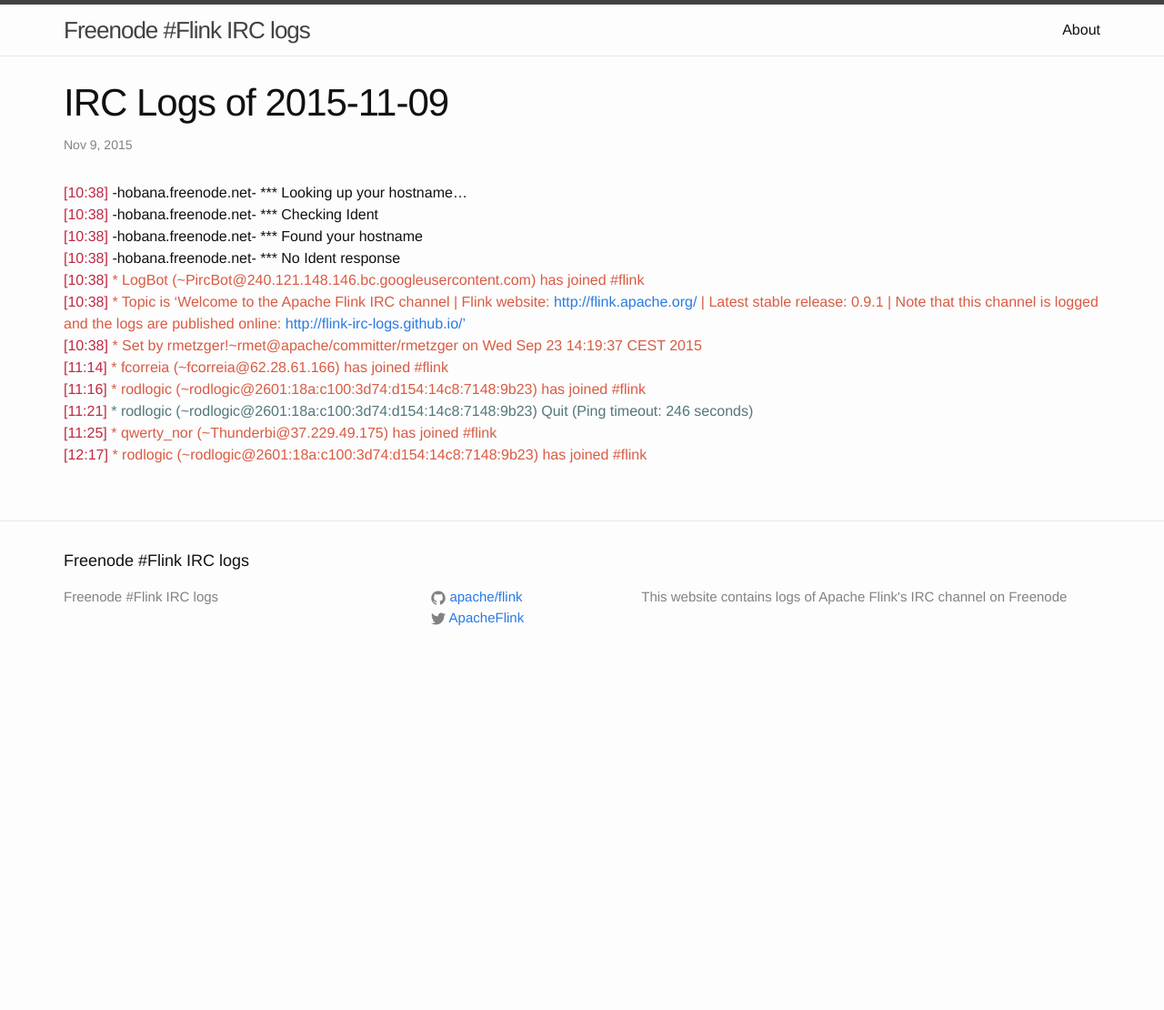
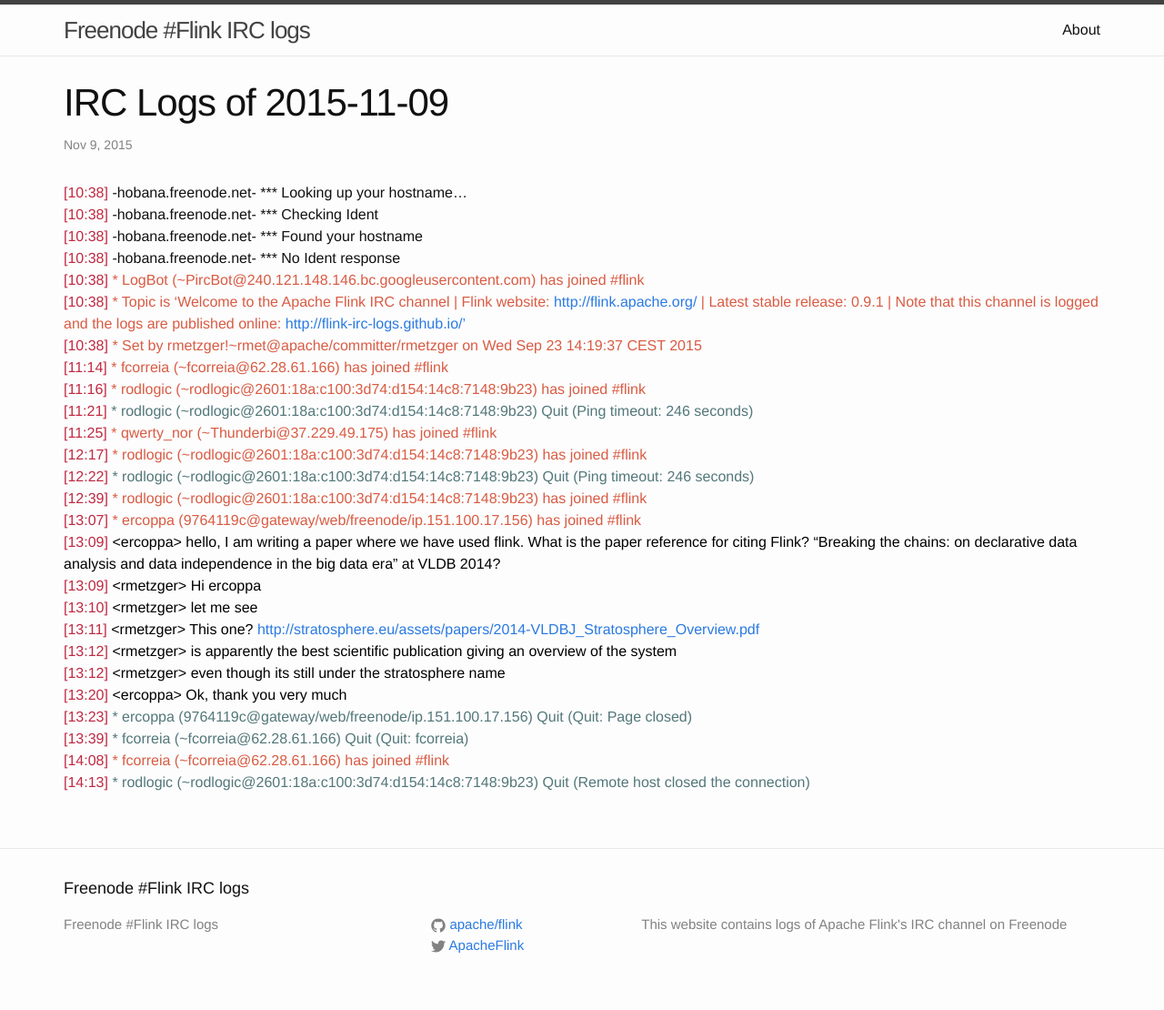
Before and after one commit to flink-irc-logs/flink-irc-logs.github.io, a Jekyll site: the page built from _posts/2015-11-09-logs.markdown, in a window 1280 px wide. Shown: the whole page at 91% size. Built offline with Jekyll 4.4.1, drawn with Linux system fonts in a browser that asks for light colours; before the commit the page ends 900 px from its top, so only the background shows below that.

Commit message:
Update of the logs on Mon Nov  9 14:18:56 CET 2015

```diff
--- a/_posts/2015-11-09-logs.markdown
+++ b/_posts/2015-11-09-logs.markdown
@@ -16,3 +16,17 @@
 <span class="irc-date">[11:21]</span> <span class="irc-navy">* rodlogic (~rodlogic@2601:18a:c100:3d74:d154:14c8:7148:9b23) Quit (Ping timeout: 246 seconds)</span><br />
 <span class="irc-date">[11:25]</span> <span class="irc-green">* qwerty_nor (~Thunderbi@37.229.49.175) has joined #flink</span><br />
 <span class="irc-date">[12:17]</span> <span class="irc-green">* rodlogic (~rodlogic@2601:18a:c100:3d74:d154:14c8:7148:9b23) has joined #flink</span><br />
+<span class="irc-date">[12:22]</span> <span class="irc-navy">* rodlogic (~rodlogic@2601:18a:c100:3d74:d154:14c8:7148:9b23) Quit (Ping timeout: 246 seconds)</span><br />
+<span class="irc-date">[12:39]</span> <span class="irc-green">* rodlogic (~rodlogic@2601:18a:c100:3d74:d154:14c8:7148:9b23) has joined #flink</span><br />
+<span class="irc-date">[13:07]</span> <span class="irc-green">* ercoppa (9764119c@gateway/web/freenode/ip.151.100.17.156) has joined #flink</span><br />
+<span class="irc-date">[13:09]</span> <span class="irc-black">&lt;ercoppa&gt; hello, I am writing a paper where we have used flink. What is the paper reference for citing Flink? "Breaking the chains: on declarative data analysis and data independence in the big data era" at VLDB 2014?</span><br />
+<span class="irc-date">[13:09]</span> <span class="irc-black">&lt;rmetzger&gt; Hi ercoppa</span><br />
+<span class="irc-date">[13:10]</span> <span class="irc-black">&lt;rmetzger&gt; let me see</span><br />
+<span class="irc-date">[13:11]</span> <span class="irc-black">&lt;rmetzger&gt; This one? <a href="http://stratosphere.eu/assets/papers/2014-VLDBJ_Stratosphere_Overview.pdf">http://stratosphere.eu/assets/papers/2014-VLDBJ_Stratosphere_Overview.pdf</a></span><br />
+<span class="irc-date">[13:12]</span> <span class="irc-black">&lt;rmetzger&gt; is apparently the best scientific publication giving an overview of the system</span><br />
+<span class="irc-date">[13:12]</span> <span class="irc-black">&lt;rmetzger&gt; even though its still under the stratosphere name</span><br />
+<span class="irc-date">[13:20]</span> <span class="irc-black">&lt;ercoppa&gt; Ok, thank you very much</span><br />
+<span class="irc-date">[13:23]</span> <span class="irc-navy">* ercoppa (9764119c@gateway/web/freenode/ip.151.100.17.156) Quit (Quit: Page closed)</span><br />
+<span class="irc-date">[13:39]</span> <span class="irc-navy">* fcorreia (~fcorreia@62.28.61.166) Quit (Quit: fcorreia)</span><br />
+<span class="irc-date">[14:08]</span> <span class="irc-green">* fcorreia (~fcorreia@62.28.61.166) has joined #flink</span><br />
+<span class="irc-date">[14:13]</span> <span class="irc-navy">* rodlogic (~rodlogic@2601:18a:c100:3d74:d154:14c8:7148:9b23) Quit (Remote host closed the connection)</span><br />
```
